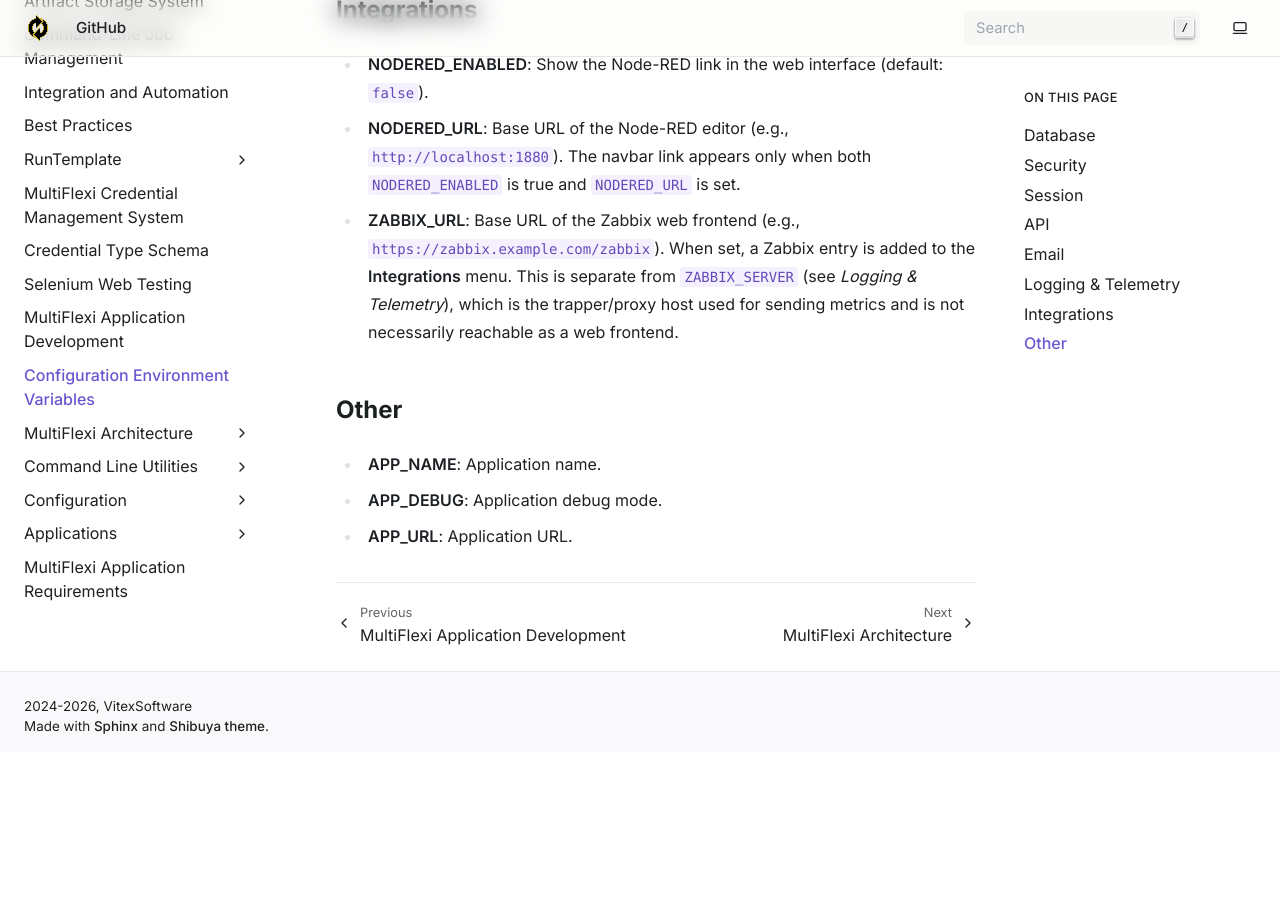
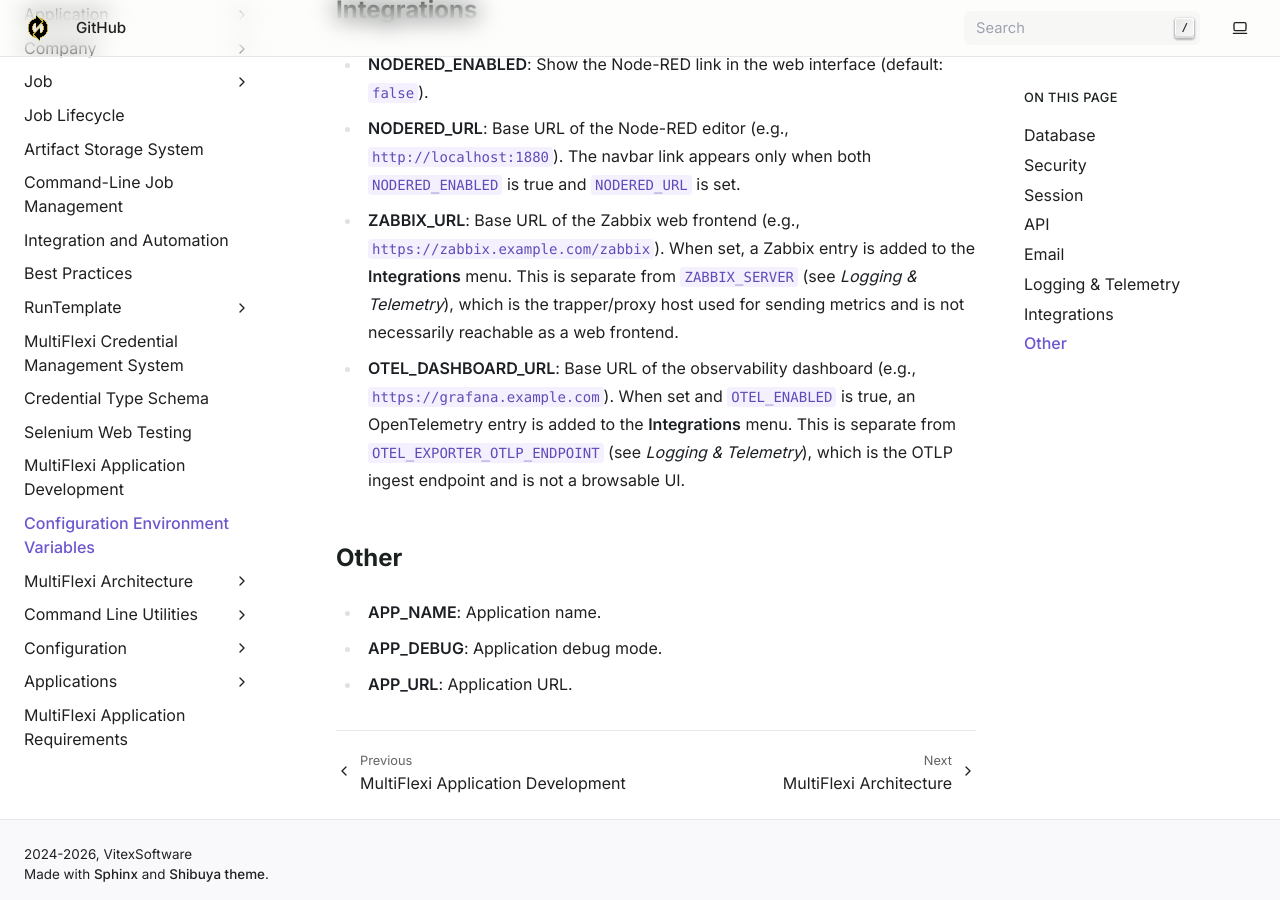
Before and after one commit to VitexSoftware/multiflexi-doc-en, a Sphinx documentation site: the page built from source/confienv.rst, in a window 1280 px wide and 900 px high, scrolled down 2786 px. Built offline with Sphinx 7.4.7, drawn with Linux system fonts in a browser that asks for light colours; before the commit the page ends 3538 px from its top, so only the background shows below that.

Commit message:
Document OTEL_DASHBOARD_URL Integrations menu option
Co-Authored-By: Claude Opus 4.8 <noreply@anthropic.com>

```diff
--- a/source/confienv.rst
+++ b/source/confienv.rst
@@ -77,6 +77,11 @@ Integrations
   ``ZABBIX_SERVER`` (see *Logging & Telemetry*), which is the trapper/proxy host used for sending
   metrics and is not necessarily reachable as a web frontend.
 
+- **OTEL_DASHBOARD_URL**: Base URL of the observability dashboard (e.g.,
+  ``https://grafana.example.com``). When set and ``OTEL_ENABLED`` is true, an OpenTelemetry entry
+  is added to the **Integrations** menu. This is separate from ``OTEL_EXPORTER_OTLP_ENDPOINT``
+  (see *Logging & Telemetry*), which is the OTLP ingest endpoint and is not a browsable UI.
+
 Other
 -----
 - **APP_NAME**: Application name.
--- a/source/reference/configuration.rst
+++ b/source/reference/configuration.rst
@@ -80,6 +80,7 @@ Integrations
 - **NODERED_URL**: Base URL of the Node-RED editor (e.g., ``http://localhost:1880``). The navbar link appears only when both ``NODERED_ENABLED`` is true and ``NODERED_URL`` is set.
 
 - **ZABBIX_URL**: Base URL of the Zabbix web frontend (e.g., ``https://zabbix.example.com/zabbix``). When set, a Zabbix entry is added to the **Integrations** menu. This is separate from ``ZABBIX_SERVER`` (see *Logging & Telemetry*), which is the trapper/proxy host used for sending metrics and is not necessarily reachable as a web frontend.
+- **OTEL_DASHBOARD_URL**: Base URL of the observability dashboard (e.g., ``https://grafana.example.com``). When set and ``OTEL_ENABLED`` is true, an OpenTelemetry entry is added to the **Integrations** menu. This is separate from ``OTEL_EXPORTER_OTLP_ENDPOINT`` (see *Logging & Telemetry*), which is the OTLP ingest endpoint and is not a browsable UI.
 
 Application Configuration
 -------------------------
```
